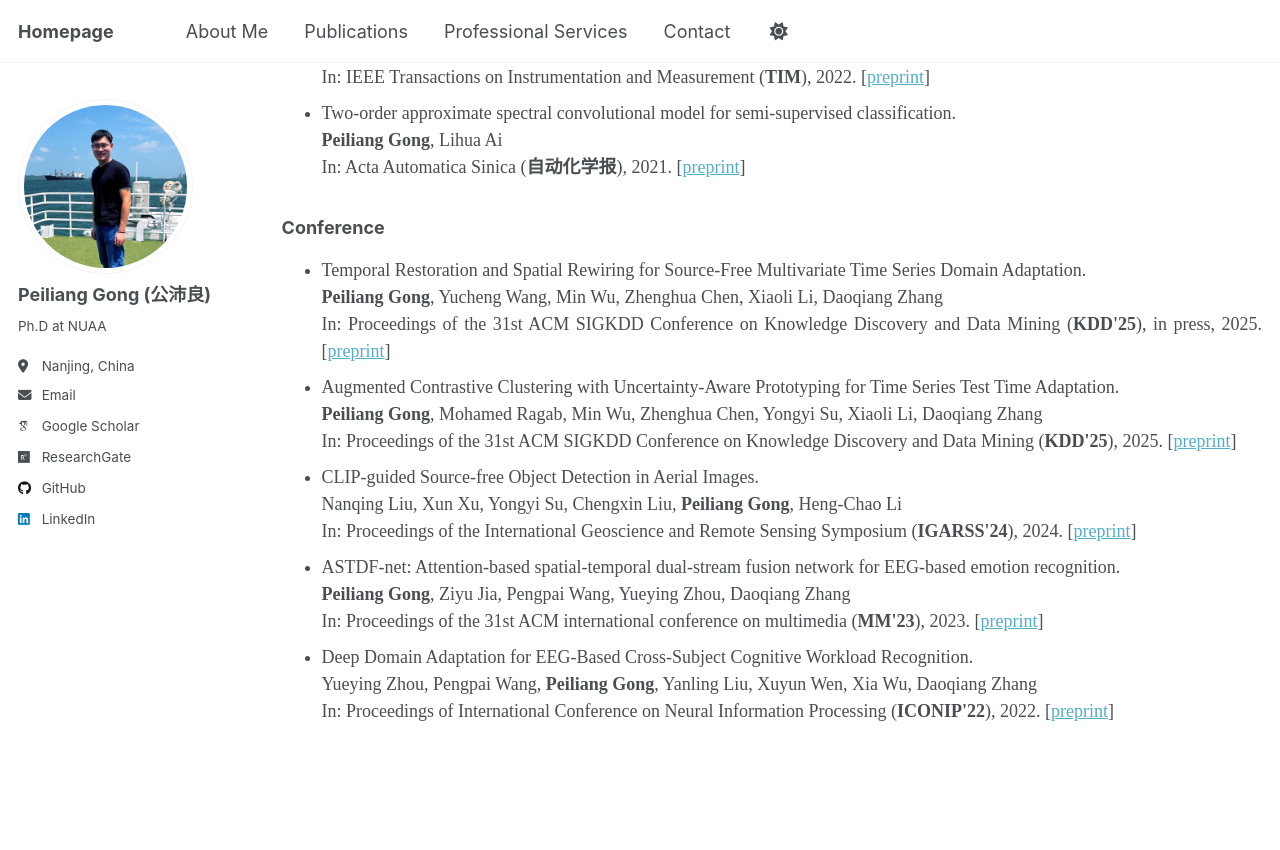
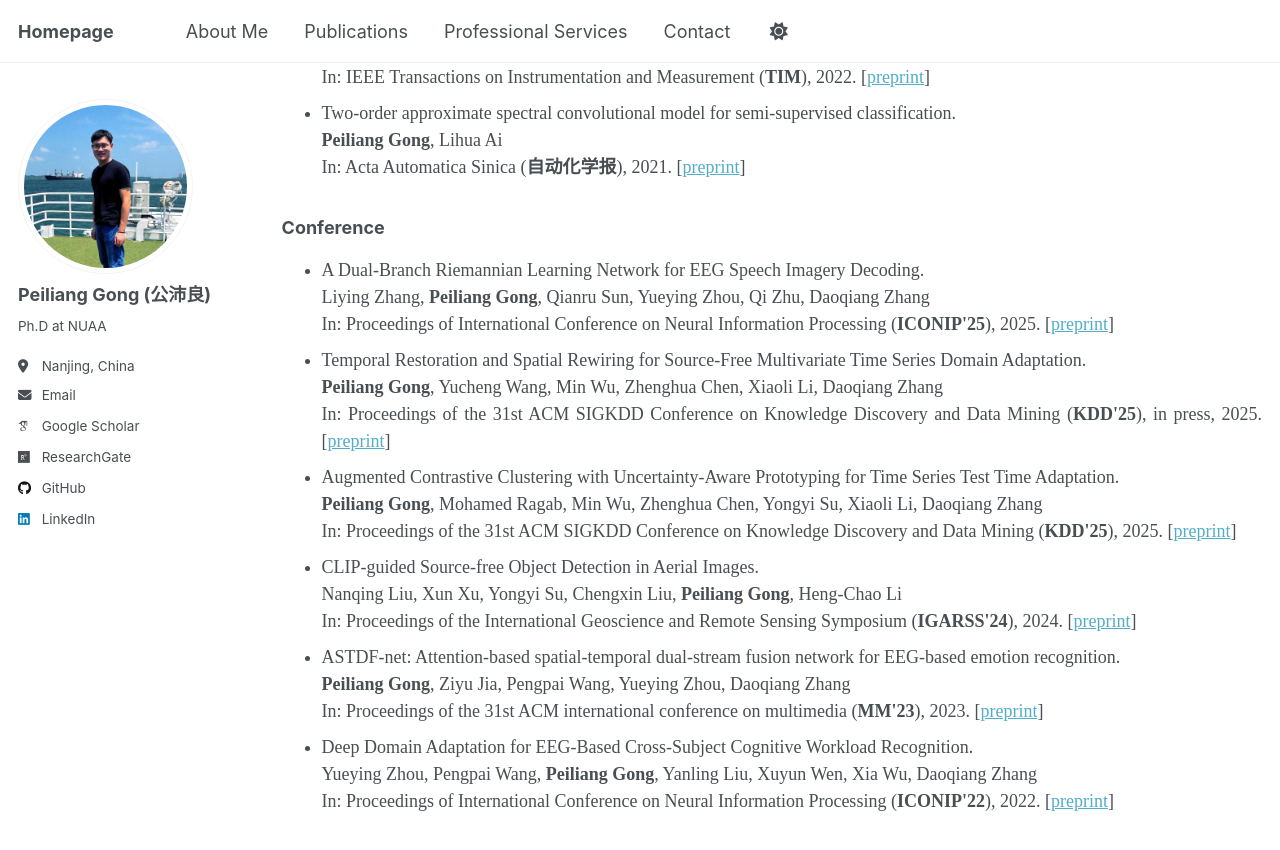
Before and after one commit to Tokenmw/Tokenmw.github.io, a Jekyll site: the page built from _pages/publications.md, in a window 1280 px wide and 900 px high, scrolled down 1119 px. Shown: the top 850 px of the window. Built offline with Jekyll 4.4.1, drawn with Linux system fonts in a browser that asks for light colours; some web fonts are replaced.

Commit message:
Update publications.md

```diff
--- a/_pages/publications.md
+++ b/_pages/publications.md
@@ -56,6 +56,9 @@ author_profile: true
 <h3>Conference</h3>
 
 <ul style="list-style-type:disc">
+  <li>A Dual-Branch Riemannian Learning Network for EEG Speech Imagery Decoding.<br>Liying Zhang, <b>Peiliang Gong</b>, Qianru Sun, Yueying Zhou, Qi Zhu, Daoqiang Zhang<br>In: Proceedings of International Conference on Neural Information Processing (<strong>ICONIP'25</strong>), 2025. [<a href="https://link.springer.com/chapter/10.1007/978-981-96-6606-5_23">preprint</a>]
+  </li>
+
   <li>Temporal Restoration and Spatial Rewiring for Source-Free Multivariate Time Series Domain Adaptation.<br><b>Peiliang Gong</b>, Yucheng Wang, Min Wu, Zhenghua Chen, Xiaoli Li, Daoqiang Zhang<br>In: Proceedings of the 31st ACM SIGKDD Conference on Knowledge Discovery and Data Mining (<strong>KDD'25</strong>), in press, 2025. [<a href="https://arxiv.org/abs/2505.21525">preprint</a>]
   </li>
 
```
